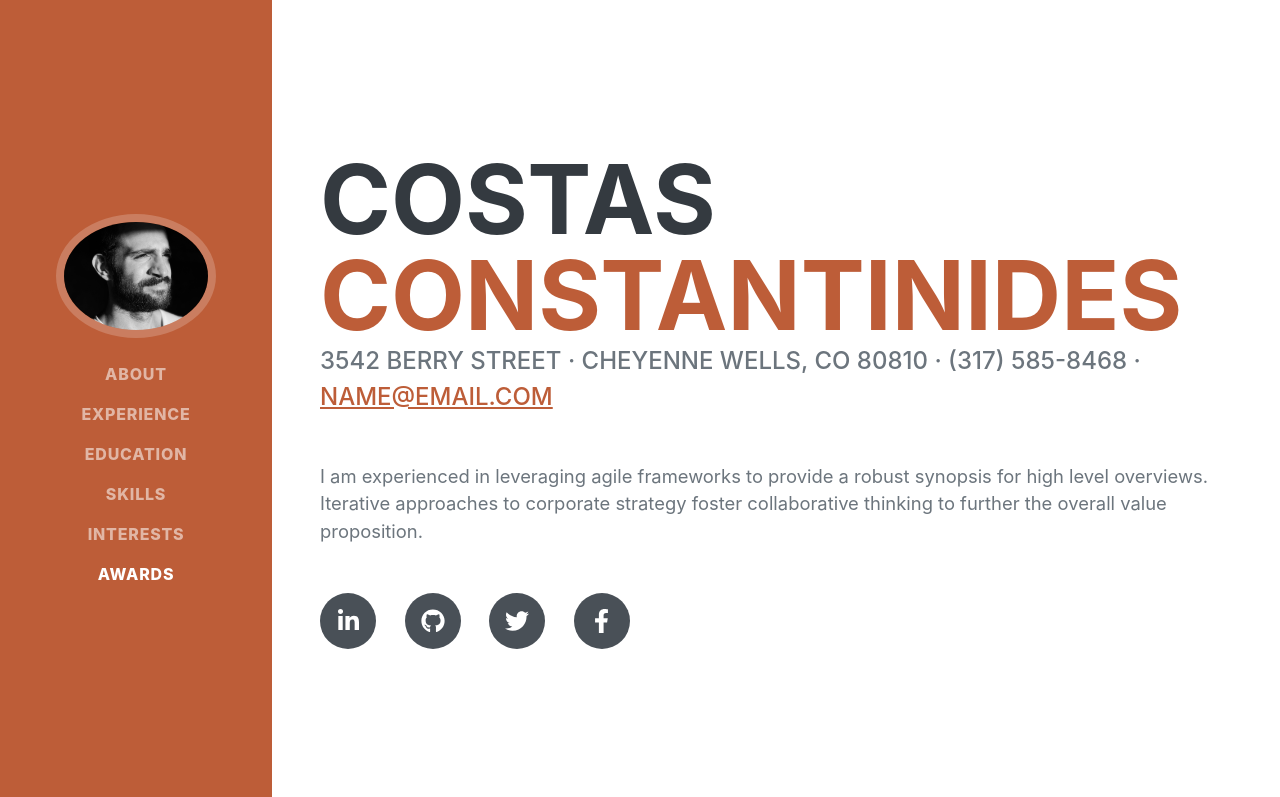
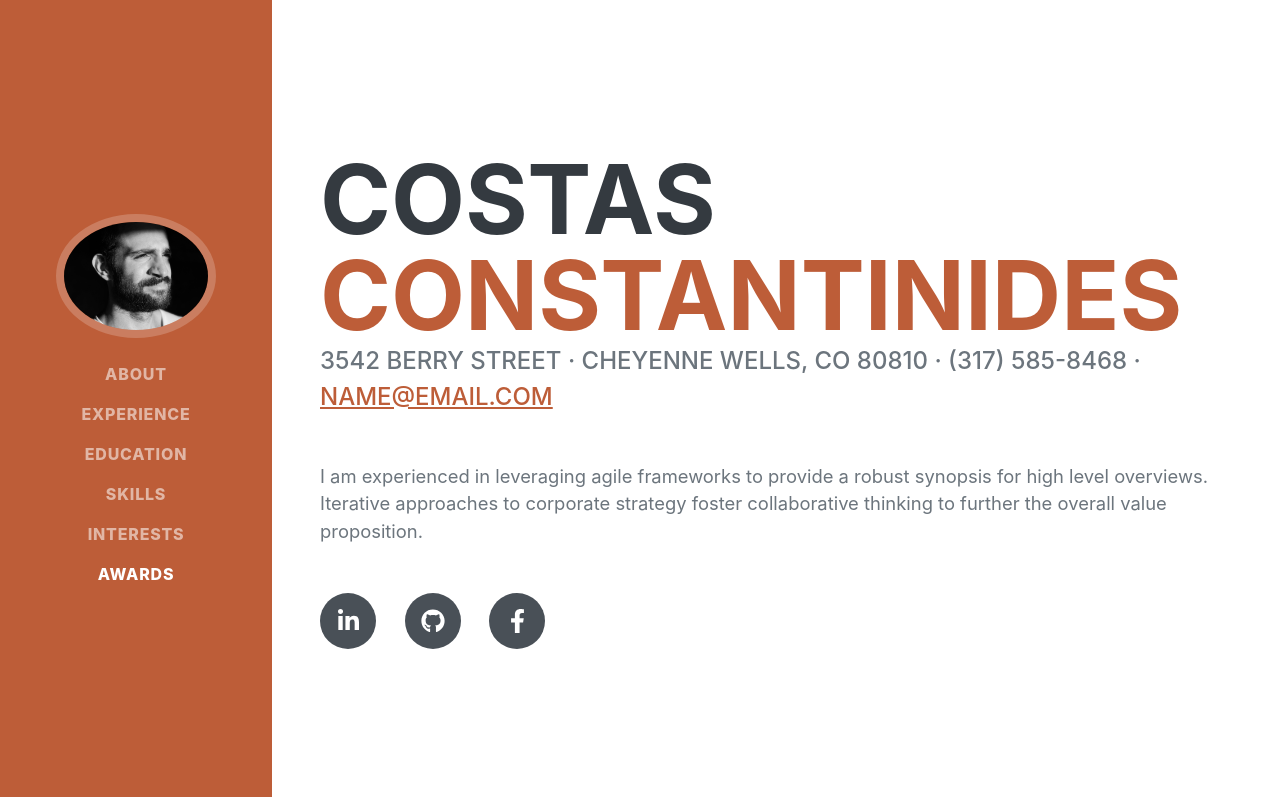
Before and after one commit to Costascons/Costascons.github.io, a plain HTML site: page index.html in a window 1280 px wide. Shown: the top 797 px of the page. Drawn offline with nearby package versions, Linux system fonts and the light colour scheme; a web font is replaced by a local one.

Commit message:
Update index.html

```diff
--- a/index.html
+++ b/index.html
@@ -51,7 +51,7 @@
                 <div class="social-icons">
                     <a class="social-icon" href="#!"><i class="fab fa-linkedin-in"></i></a>
                     <a class="social-icon" href="#!"><i class="fab fa-github"></i></a>
-                    <a class="social-icon" href="#!"><i class="fab fa-twitter"></i></a>
+
                     <a class="social-icon" href="#!"><i class="fab fa-facebook-f"></i></a>
                 </div>
             </div>
```
